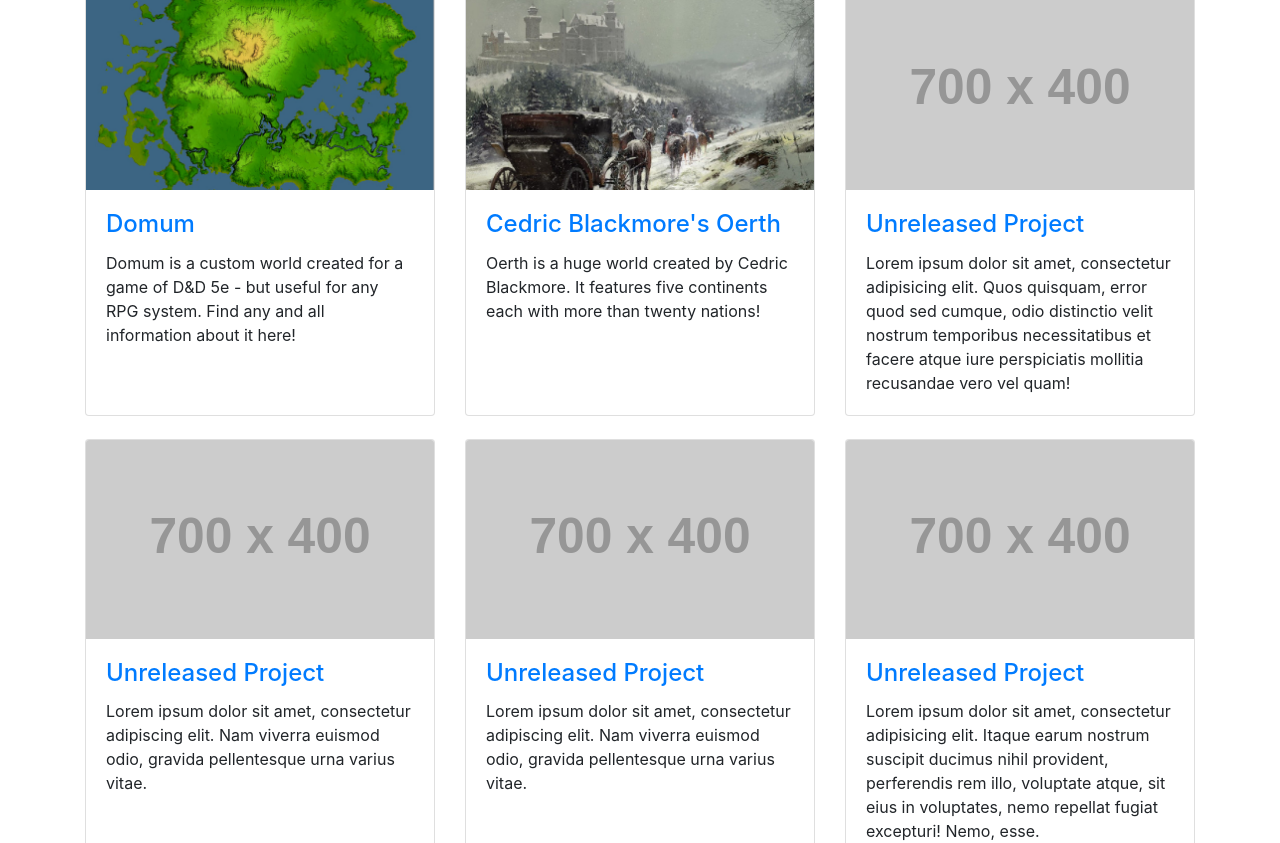
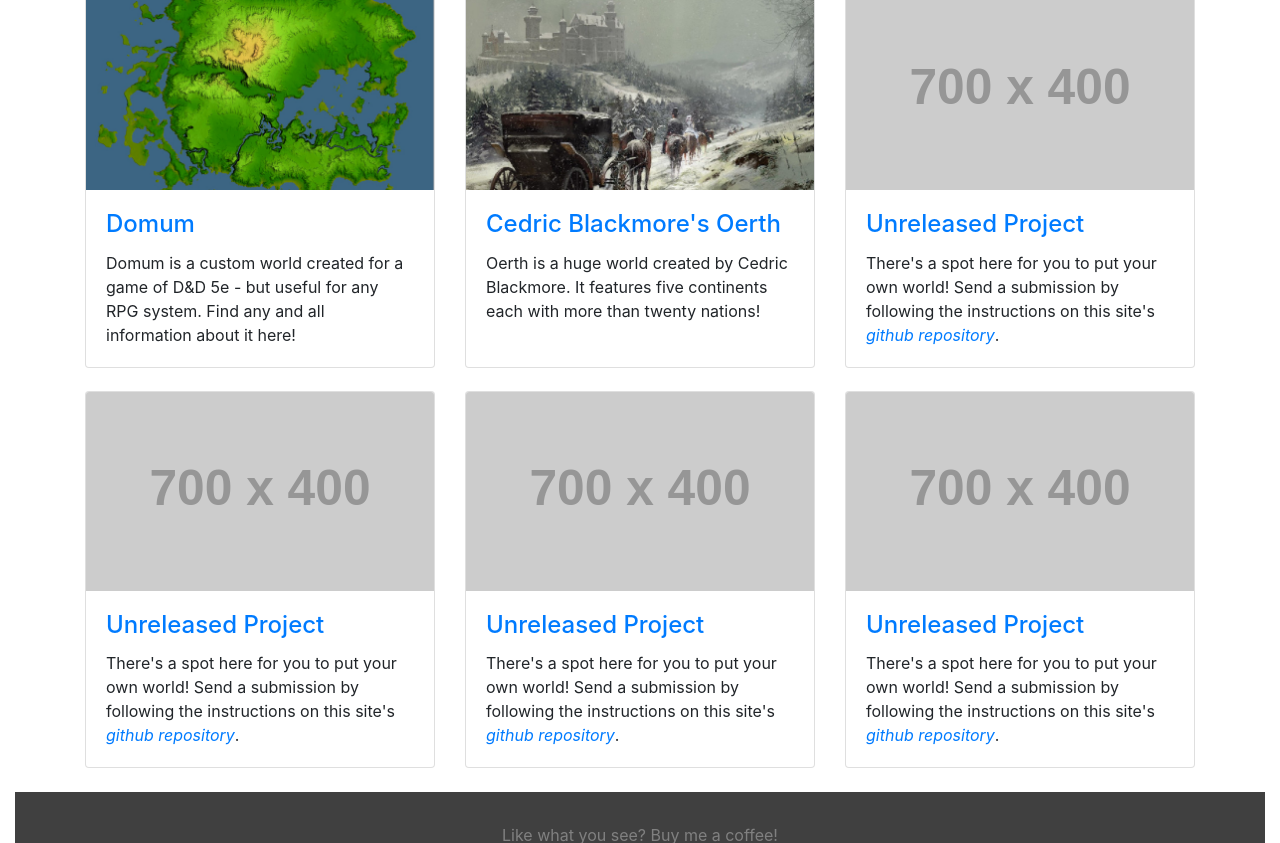
Before and after one commit to Recon419A/worlds.dnd.guide, a Jekyll site: the page built from index.html, in a window 1280 px wide and 1400 px high, cut to the strip 448-1291 px from the top of the window. Built offline with Jekyll 4.4.1, drawn with Linux system fonts in a browser that asks for light colours; nearby versions of some CDN libraries.

Commit message:
Remove lipsum text & add submission invitation text

```diff
--- a/index.html
+++ b/index.html
@@ -45,7 +45,7 @@ layout: home
         <h4 class="card-title">
           <a href="#">Unreleased Project</a>
         </h4>
-        <p class="card-text">Lorem ipsum dolor sit amet, consectetur adipisicing elit. Quos quisquam, error quod sed cumque, odio distinctio velit nostrum temporibus necessitatibus et facere atque iure perspiciatis mollitia recusandae vero vel quam!</p>
+        <p class="card-text">There's a spot here for you to put your own world! Send a submission by following the instructions on this site's <em><a href="https://github.com/Montessquio/worlds.dnd.guide">github repository</a></em>.</p>
       </div>
     </div>
   </div>
@@ -59,7 +59,7 @@ layout: home
         <h4 class="card-title">
           <a href="#">Unreleased Project</a>
         </h4>
-        <p class="card-text">Lorem ipsum dolor sit amet, consectetur adipiscing elit. Nam viverra euismod odio, gravida pellentesque urna varius vitae.</p>
+        <p class="card-text">There's a spot here for you to put your own world! Send a submission by following the instructions on this site's <em><a href="https://github.com/Montessquio/worlds.dnd.guide">github repository</a></em>.</p>
       </div>
     </div>
   </div>
@@ -73,7 +73,7 @@ layout: home
         <h4 class="card-title">
           <a href="#">Unreleased Project</a>
         </h4>
-        <p class="card-text">Lorem ipsum dolor sit amet, consectetur adipiscing elit. Nam viverra euismod odio, gravida pellentesque urna varius vitae.</p>
+        <p class="card-text">There's a spot here for you to put your own world! Send a submission by following the instructions on this site's <em><a href="https://github.com/Montessquio/worlds.dnd.guide">github repository</a></em>.</p>
       </div>
     </div>
   </div>
@@ -87,7 +87,7 @@ layout: home
         <h4 class="card-title">
           <a href="#">Unreleased Project</a>
         </h4>
-        <p class="card-text">Lorem ipsum dolor sit amet, consectetur adipisicing elit. Itaque earum nostrum suscipit ducimus nihil provident, perferendis rem illo, voluptate atque, sit eius in voluptates, nemo repellat fugiat excepturi! Nemo, esse.</p>
+        <p class="card-text">There's a spot here for you to put your own world! Send a submission by following the instructions on this site's <em><a href="https://github.com/Montessquio/worlds.dnd.guide">github repository</a></em>.</p>
       </div>
     </div>
   </div>
```
